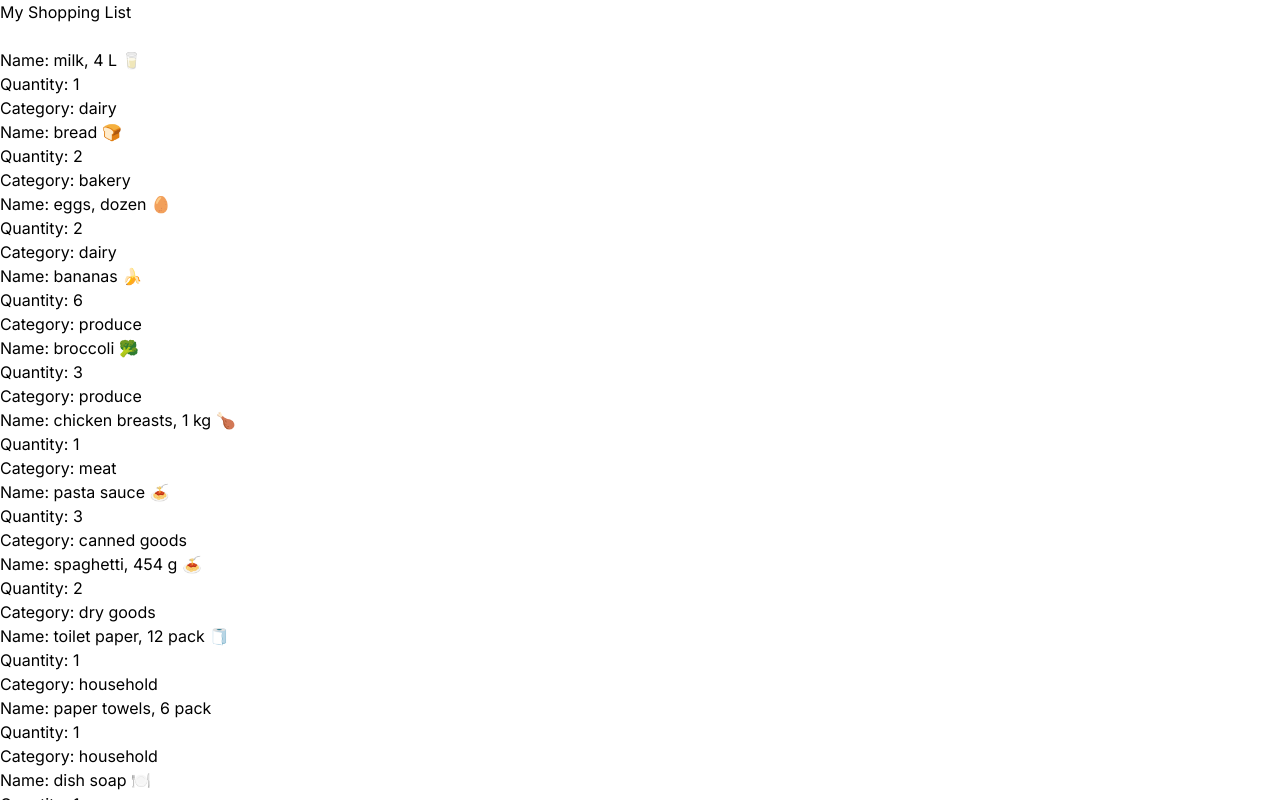
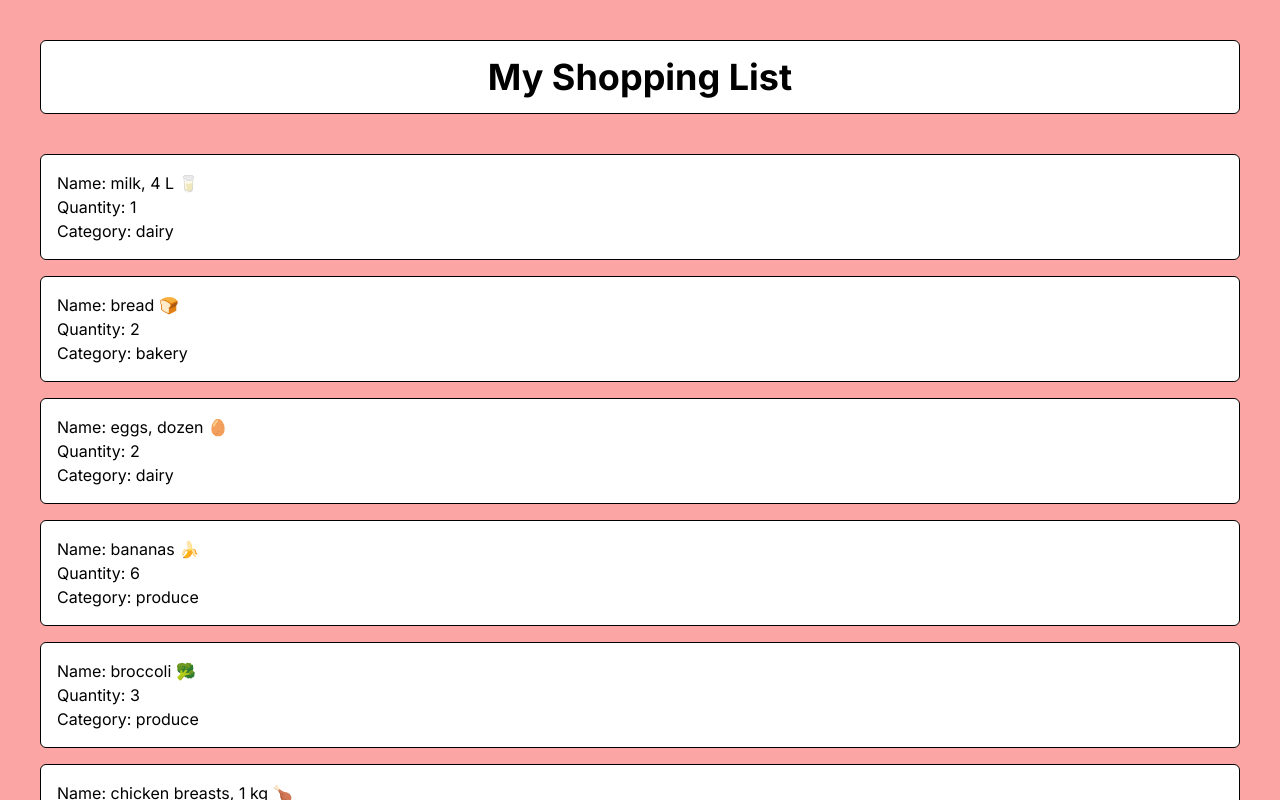
Before and after one commit to Sergei137/cprg306, a Next.js app: page /week3 in a window 1280 px wide. Shown: the top 800 px of the page. Built offline with nearby package versions, Linux system fonts and the light colour scheme.

Commit message:
basically finished week3 assignment.

```diff
--- a/app/week3/item.js
+++ b/app/week3/item.js
@@ -3,7 +3,7 @@
 // render item list component
 export default function Item({name, quantity, category}) {
     return (
-        <div>
+        <div className="border border-black bg-white rounded-md p-4 mb-4">
             <ul>
                 <li>Name: {name}</li>
                 <li>Quantity: {quantity}</li>
--- a/app/week3/page.js
+++ b/app/week3/page.js
@@ -3,12 +3,14 @@
 import ItemList from './item-list';
 
 // display shopping list
-export default function Week3Page() {
+export default function Page() {
     return(
-        <main>
-            <h1>My Shopping List</h1>
+        <main className="bg-red-300 p-10">
+            <h1 className="text-center text-4xl font-bold border border-black bg-white rounded-md p-4 mb-4">My Shopping List</h1>
             <br></br>
-            <ItemList></ItemList>
+            <div>
+                <ItemList></ItemList>
+            </div>
         </main>
     );
 }
```
